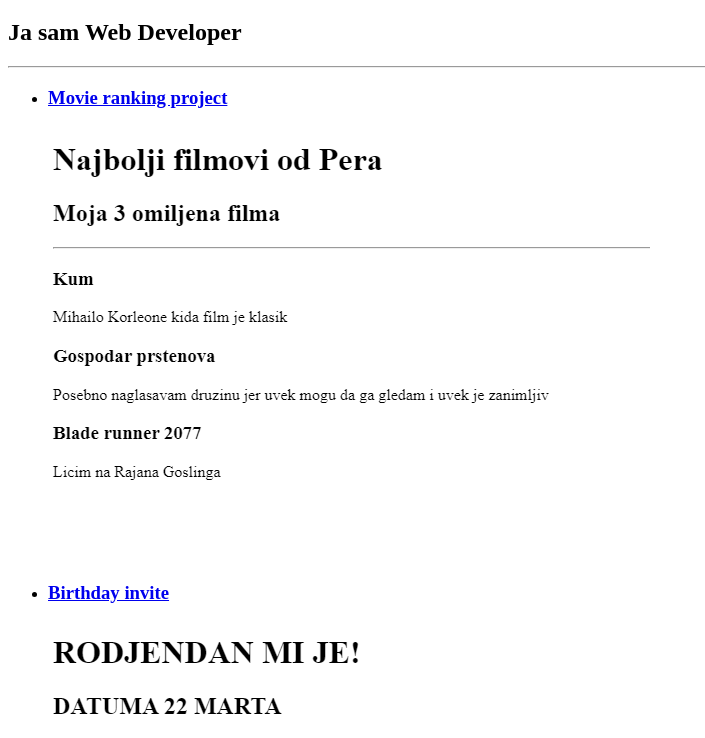
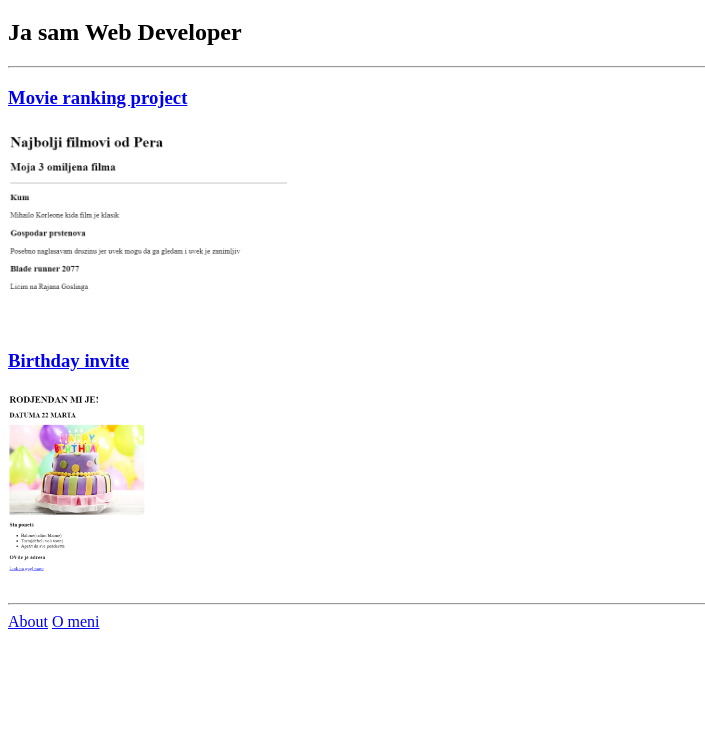
Before and after one commit to AreS98ue/html-portfolio, a plain HTML site: page index.html in a window 1280 px wide. Shown: the part 61-799 px from the top of the page, without its empty margins (0-705 px from the left). Drawn offline with Linux system fonts and the light colour scheme.

Commit message:
Update index.html
sredio

```diff
--- a/index.html
+++ b/index.html
@@ -1,37 +1,28 @@
-<!-- TODO 1: Create the HTML Boilerplate -->
 <!DOCTYPE html>
 <html lang="en">
-<head>
-    <meta charset="UTF-8">
-    <meta name="viewport" content="width=device-width, initial-scale=1.0">
+  <head>
+    <meta charset="UTF-8" />
+    <meta name="viewport" content="width=device-width, initial-scale=1.0" />
     <title>Portfolio</title>
-</head>
-<body>
+  </head>
+  <body>
     <h1>Mihailov Portfolio</h1>
     <h2>Ja sam Web Developer</h2>
-    <hr>
-    <ul>
-        <li>    <a href="./public/movie_ranking.html"><h3>Movie ranking project</h3>
-            <img src="./assets/images/filmovi.png" ></a></li>
-            <li> <a href="./public/invite.html"><h3>Birthday invite</h3> <img src="./assets/images/pozivnica.png" alt=""></a></li>
-    </ul>
-    <hr>
-    <a href="./public/contact.html">About</a> <a href="./public/about.html">O meni</a>
+    <hr />
+
+        <a href="./public/movie_ranking.html"
+          ><h3>Movie ranking project</h3>
+          <img src="./assets/images/filmovi.png" height="200"
+        /></a>
+
+        <a href="./public/invite.html"
+          ><h3>Birthday invite</h3>
+          <img height="200" src="./assets/images/pozivnica.png"
+        /></a>
 
 
-
-</body>
+    <hr />
+    <a href="./public/contact.html">About</a>
+    <a href="./public/about.html">O meni</a>
+  </body>
 </html>
-<!-- TODO 2: Add Your previous projects' HTML into the public folder -->
-
-<!-- TODO 3: Take screenshots of your project previews and add the images to the images folder -->
-
-<!-- TODO 4: Add titles/subtitles etc. -->
-
-<!-- TODO 5: Add a link to the project pages -->
-
-<!-- TODO 6: Add images to show the project previews
-HINT for TODO 6: You can use the height attribute set to 200 to make the image smaller:
-https://developer.mozilla.org/en-US/docs/Web/HTML/Element/img#attr-height -->
-
-<!-- TODO 7: Add the Contact Me and About Me page links -->
```
